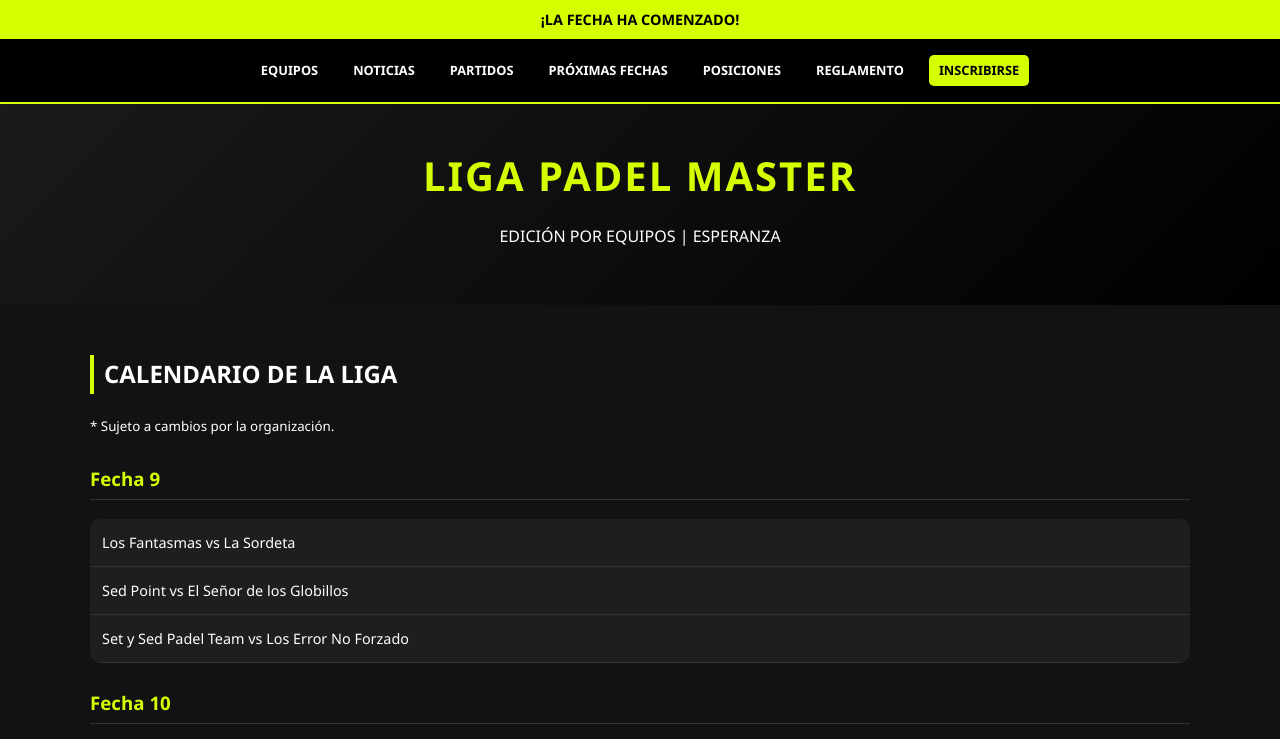
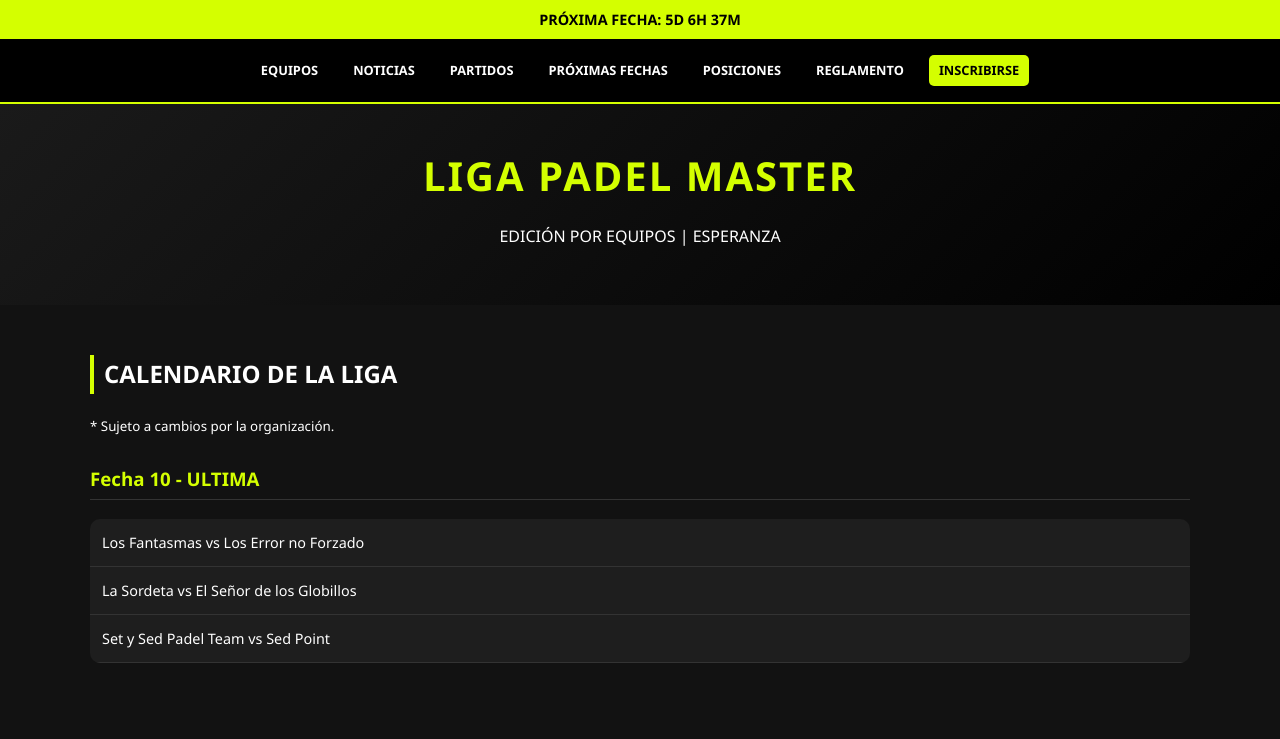
Before and after one commit to peqee314/padelmasteresperanza, a plain HTML site: page index.html in a window 1280 px wide. Both pictures are taken after a click on the link "PRÓXIMAS FECHAS". Shown: the top 739 px of the page. Drawn offline with Linux system fonts and the light colour scheme.

Commit message:
index.html

```diff
--- a/index.html
+++ b/index.html
@@ -166,15 +166,15 @@
             <table id="tabla-proximos-cruces">
                 <thead><tr><th>Cancha</th><th>Hora</th><th>Local</th><th>vs</th><th>Visitante</th></tr></thead>
                 <tbody>
-                    <tr><td>Cancha 1</td><td>19:30hs</td><td>Los Fantasmas</td><td>vs</td><td>La Sordeta</td></tr>
-                    <tr><td>Cancha 2</td><td>19:30hs</td><td>Sed Point</td><td>vs</td><td>El Señor de los Globillos</td></tr>
-                    <tr><td>Cancha 3</td><td>19:30hs</td><td>Set y Sed Padel Team</td><td>vs</td><td>Los Error No Forzado</td></tr>
-                    <tr><td>Cancha 1</td><td>20:30hs</td><td>Los Fantasmas</td><td>vs</td><td>La Sordeta</td></tr>
-                    <tr><td>Cancha 2</td><td>20:30hs</td><td>Sed Point</td><td>vs</td><td>El Señor de los Globillos</td></tr>
-                    <tr><td>Cancha 3</td><td>20:30hs</td><td>Set y Sed Padel Team</td><td>vs</td><td>Los Error No Forzado</td></tr>
-                    <tr><td>Cancha 1</td><td>21:30hs</td><td>Los Fantasmas</td><td>vs</td><td>La Sordeta</td></tr>
-                    <tr><td>Cancha 2</td><td>21:30hs</td><td>Sed Point</td><td>vs</td><td>El Señor de los Globillos</td></tr>
-                    <tr><td>Cancha 3</td><td>21:30hs</td><td>Set y Sed Padel Team</td><td>vs</td><td>Los Error No Forzado</td></tr>
+                    <tr><td>Cancha 1</td><td>19:30hs</td><td>El Señor de los Globillos</td><td>vs</td><td>La Sordeta</td></tr>
+                    <tr><td>Cancha 2</td><td>19:30hs</td><td>Los Fantasmas</td><td>vs</td><td>Los Error No Forzado</td></tr>
+                    <tr><td>Cancha 3</td><td>19:30hs</td><td>Set y Sed Padel Team</td><td>vs</td><td>Sed Point</td></tr>
+                    <tr><td>Cancha 1</td><td>20:30hs</td><td>El Señor de los Globillos</td><td>vs</td><td>La Sordeta</td></tr>
+                    <tr><td>Cancha 2</td><td>20:30hs</td><td>Los Fantasmas</td><td>vs</td><td>Los Error No Forzado</td></tr>
+                    <tr><td>Cancha 3</td><td>20:30hs</td><td>Set y Sed Padel Team</td><td>vs</td><td>Sed Point</td></tr>
+                    <tr><td>Cancha 1</td><td>21:30hs</td><td>El Señor de los Globillos</td><td>vs</td><td>La Sordeta</td></tr>
+                    <tr><td>Cancha 2</td><td>21:30hs</td><td>Los Fantasmas</td><td>vs</td><td>Los Error No Forzado</td></tr>
+                    <tr><td>Cancha 3</td><td>21:30hs</td><td>Set y Sed Padel Team</td><td>vs</td><td>Sed Point</td></tr>
                 </tbody>
             </table>
         </div>
@@ -270,9 +270,19 @@
                     <tr><td>Cancha 2</td><td>19:30hs</td><td>Los Fantasmas vs Sed Point</td><td>6-3 / 6-2</td></tr>
                     <tr><td>Cancha 2</td><td>20:30hs</td><td>Los Fantasmas vs Sed Point</td><td>6-2 / 6-4</td></tr>
                     <tr><td>Cancha 2</td><td>21:30hs</td><td>Los Fantasmas vs Sed Point</td><td>3-6 / 4-6</td></tr>
-                    <tr><td>Cancha 3</td><td>19:30hs</td><td>Set y Sed Padel Team vs El Señor de los Globillos</td><td></td></tr>
-                    <tr><td>Cancha 3</td><td>20:30hs</td><td>Set y Sed Padel Team vs El Señor de los Globillos</td><td></td></tr>
-                    <tr><td>Cancha 3</td><td>21:30hs</td><td>Set y Sed Padel Team vs El Señor de los Globillos</td><td></td></tr>
+                    <tr><td>Cancha 3</td><td>19:30hs</td><td>Set y Sed Padel Team vs El Señor de los Globillos</td><td>6-4 / 3-6 / 9/11</td></tr>
+                    <tr><td>Cancha 3</td><td>20:30hs</td><td>Set y Sed Padel Team vs El Señor de los Globillos</td><td>4-6 / 2-6</td></tr>
+                    <tr><td>Cancha 3</td><td>21:30hs</td><td>Set y Sed Padel Team vs El Señor de los Globillos</td><td>5-7 / 7-6 / 11-6</td></tr>
+
+                    <tr><td>Cancha 1</td><td>19:30hs</td><td>Los Fantasmas vs La Sordeta</td><td>2-6 / 6-2 / 11-9</td></tr>
+                    <tr><td>Cancha 1</td><td>20:30hs</td><td>Los Fantasmas vs La Sordeta</td><td>7-6 / 7-6</td></tr>
+                    <tr><td>Cancha 1</td><td>21:30hs</td><td>Los Fantasmas vs La Sordeta</td><td>6-7 / 6-1 / 11-6</td></tr>
+                    <tr><td>Cancha 2</td><td>19:30hs</td><td>El Señor de los Globillos vs Sed Point</td><td>4-6 / 6-2 / 11-4</td></tr>
+                    <tr><td>Cancha 2</td><td>20:30hs</td><td>El Señor de los Globillos vs Sed Point</td><td>7-5 / 3-6 / 7-11</td></tr>
+                    <tr><td>Cancha 2</td><td>21:30hs</td><td>El Señor de los Globillos vs Sed Point</td><td>6-2 / 7-5</td></tr>
+                    <tr><td>Cancha 3</td><td>19:30hs</td><td>Set y Sed Padel Team vs Los Error No Forzado</td><td>6-4 / 5-7 / 11/7</td></tr>
+                    <tr><td>Cancha 3</td><td>20:30hs</td><td>Set y Sed Padel Team vs Los Error No Forzado</td><td>4-6 / 6-3 / 11-9</td></tr>
+                    <tr><td>Cancha 3</td><td>21:30hs</td><td>Set y Sed Padel Team vs Los Error No Forzado</td><td>4-6 / 5-7</td></tr>
 
                 </tbody>
             </table>
@@ -283,19 +293,7 @@
         <h2>Calendario de la Liga</h2>
         <p><small>* Sujeto a cambios por la organización.</small></p>
 
-
-        <h3 class="fecha-title">Fecha 9</h3>
-        <div class="table-container">
-            <table>
-                <tbody>
-                    <tr><td>Los Fantasmas vs La Sordeta</td></tr>
-                    <tr><td>Sed Point vs El Señor de los Globillos</td></tr>
-                    <tr><td>Set y Sed Padel Team vs Los Error No Forzado</td></tr>
-                </tbody>
-            </table>
-        </div>
-
-        <h3 class="fecha-title">Fecha 10</h3>
+        <h3 class="fecha-title">Fecha 10 - ULTIMA</h3>
         <div class="table-container">
             <table>
                 <tbody>
@@ -489,9 +487,19 @@
         { fecha: 8, local: "Los Error no Forzado", visit: "La Sordeta", s1: [6,4], s2: [6,1], stb: [0,0] },
         { fecha: 8, local: "Los Error no Forzado", visit: "La Sordeta", s1: [6,0], s2: [6,3], stb: [0,0] },
         { fecha: 8, local: "Los Error no Forzado", visit: "La Sordeta", s1: [6,3], s2: [7,6], stb: [0,0] },
-        { fecha: 8, local: "El Señor de los Globillos", visit: "Set y Sed Padel Team", s1: [0,0], s2: [0,0], stb: [0,0] },
-        { fecha: 8, local: "El Señor de los Globillos", visit: "Set y Sed Padel Team", s1: [0,0], s2: [0,0], stb: [0,0] },
-        { fecha: 8, local: "El Señor de los Globillos", visit: "Set y Sed Padel Team", s1: [0,0], s2: [0,0], stb: [0,0] }
+        { fecha: 8, local: "El Señor de los Globillos", visit: "Set y Sed Padel Team", s1: [4,6], s2: [6,3], stb: [11,9] },
+        { fecha: 8, local: "El Señor de los Globillos", visit: "Set y Sed Padel Team", s1: [6,4], s2: [6,2], stb: [0,0] },
+        { fecha: 8, local: "El Señor de los Globillos", visit: "Set y Sed Padel Team", s1: [7,5], s2: [6,7], stb: [6,11] },
+
+        { fecha: 9, local: "Los Fantasmas", visit: "La Sordeta", s1: [2,6], s2: [6,2], stb: [11,9] },
+        { fecha: 9, local: "Los Fantasmas", visit: "La Sordeta", s1: [7,6], s2: [7,6], stb: [0,0] },
+        { fecha: 9, local: "Los Fantasmas", visit: "La Sordeta", s1: [6,7], s2: [6,1], stb: [11,6] },
+        { fecha: 9, local: "Set y Sed Padel Team", visit: "Los Error no Forzado", s1: [6,4], s2: [5,7], stb: [11,7] },
+        { fecha: 9, local: "Set y Sed Padel Team", visit: "Los Error no Forzado", s1: [4,6], s2: [6,3], stb: [11,9] },
+        { fecha: 9, local: "Set y Sed Padel Team", visit: "Los Error no Forzado", s1: [4,6], s2: [5,7], stb: [0,0] },
+        { fecha: 9, local: "El Señor de los Globillos", visit: "Sed Point", s1: [4,6], s2: [6,2], stb: [11,4] },
+        { fecha: 9, local: "El Señor de los Globillos", visit: "Sed Point", s1: [7,5], s2: [3,6], stb: [7,11] },
+        { fecha: 9, local: "El Señor de los Globillos", visit: "Sed Point", s1: [6,2], s2: [7,5], stb: [0,0] }
     ];
 
     function cargarNoticias() {
@@ -614,7 +622,7 @@
     }
 
     function updateCountdown() {
-        const target = new Date('2026-05-21T19:30:00');
+        const target = new Date('2026-05-28T19:30:00');
         const diff = target - new Date();
         const display = document.getElementById('countdown');
         if (display) {
```
